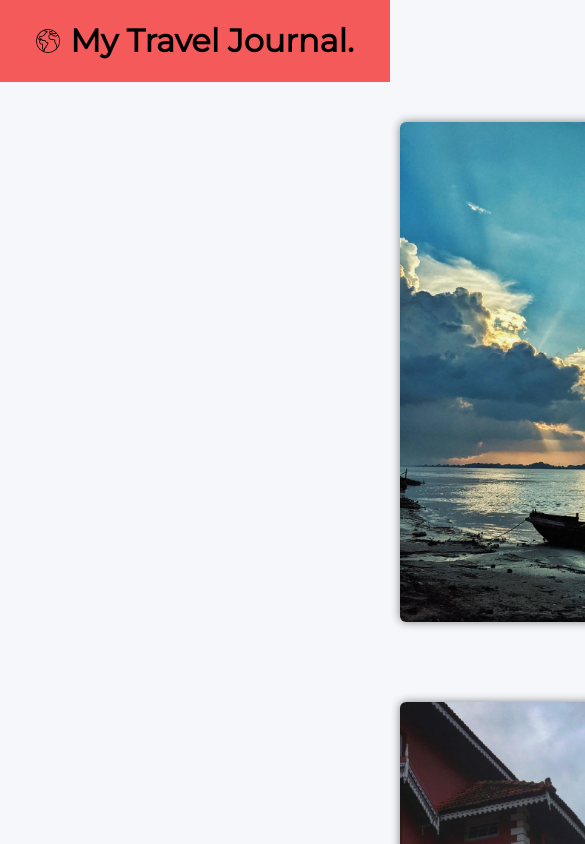
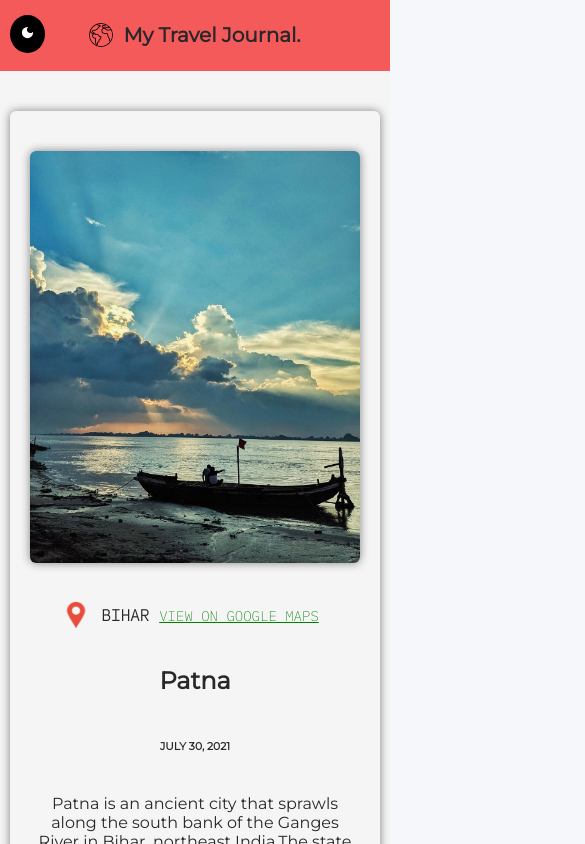
Before and after one commit to anishsinhaa/travel-journal, a React (Create React App) app: page / in a window 390 px wide. Shown: the top 844 px of the page, 585 px wide, since content can reach past the window. Built offline with nearby package versions, Linux system fonts and the light colour scheme.

Commit message:
dark mode and phone friendly
dark mode toggle button added and phone friendly css using @media used

```diff
--- a/package.json
+++ b/package.json
@@ -35,5 +35,8 @@
       "last 1 firefox version",
       "last 1 safari version"
     ]
+  },
+  "devDependencies": {
+    "@iconify/react": "^4.1.0"
   }
 }
--- a/src/App.js
+++ b/src/App.js
@@ -2,15 +2,23 @@ import Header from "./components/Header";
 import Main from "./components/Main";
 import Footer from "./components/Footer";
 import data from "./data";
+import React from "react";
 
 const place_list = data.map((data) => {
   return <Main key={data.id} {...data} />;
 });
 
+
+
 function App() {
+  const [darkMode,setDarkMode]=React.useState(false)
+  console.log(darkMode)
+  const toggle=()=>{
+    setDarkMode((prevState)=>!prevState)
+  }
   return (
-    <div className="App">
-      <Header />
+    <div className="App" style={{backgroundColor: darkMode?"#28282B":"whitesmoke", color: darkMode?"white":"#28282B"}}>
+      <Header darkMode={darkMode} toggle={toggle} />
       <section className="place-list">{place_list}</section>
       <Footer />
     </div>
--- a/src/components/Header.js
+++ b/src/components/Header.js
@@ -1,9 +1,36 @@
 import icon from "../images/worldwide.png";
-export default function Header() {
+import React from "react";
+import { Icon } from "@iconify/react";
+
+export default function Header(props) {
+  const [buttonText, setButtonText] = React.useState("DarkMode");
+  React.useEffect(() => {
+    setButtonText(
+      props.darkMode ? (
+        <Icon className="toggle-icon" icon="iconamoon:mode-light" />
+      ) : (
+        <Icon className="toggle-icon"  icon="material-symbols:dark-mode" />
+      )
+    );
+  }, [props.darkMode]);
   return (
-    <header className="header">
-      <img src={icon} alt="Globe"></img>
-      <h1>My Travel Journal.</h1>
+    <header
+      className="header"
+      style={{
+        backgroundColor: props.darkMode ? "#002147" : "#f55a5a",
+        color: props.darkMode ? "white" : "#28282B",
+      }}
+    >
+      <button
+        className={`toggler-${props.darkMode ? "dark" : "light"}`}
+        onClick={props.toggle}
+      >
+        {buttonText}
+      </button>
+      <div className="header-main">
+        <img src={icon} alt="Globe"></img>
+        <h1 className="header-h1">My Travel Journal.</h1>
+      </div>
     </header>
   );
 }
--- a/src/components/Main.js
+++ b/src/components/Main.js
@@ -2,7 +2,7 @@ import loc from "../images/location-pin.png";
 export default function Main(props) {
   return (
     <main className="main-container">
-      <card className="card">
+      <div className="card">
         <img className="photo" src={props.photo} alt="Location"></img>
         <section className="info">
           <div className="state">
@@ -18,7 +18,7 @@ export default function Main(props) {
           </h6>
           <p>{props.des}</p>
         </section>
-      </card>
+      </div>
     </main>
   );
 }
--- a/src/index.css
+++ b/src/index.css
@@ -4,70 +4,100 @@ body {
   background-color: #f5f7fb;
 }
 
-a:link {
+a:link,
+a:visited {
   color: green;
   background-color: transparent;
   text-decoration: none;
 }
 
-a:visited {
-  color: black;
-  background-color: transparent;
-  text-decoration: none;
-}
-
-a:hover {
+a:hover,
+a:active {
   color: red;
   background-color: transparent;
   text-decoration: underline;
 }
 
-a:active {
-  color: black;
-  background-color: transparent;
-  text-decoration: underline;
+.header > button {
+  font-size: 12px;
+  position: absolute;
+  padding: 10px;
+  margin: 10px;
+  margin-top: 20px;
+  border: none;
+  border-radius: 50%;
+  size: 2px;
+  vertical-align: middle;
 }
 
-.header {
+.header > button:hover {
+  cursor: pointer;
+}
+
+.toggler-light {
+  background-color: black;
+  color: white;
+}
+
+.toggler-dark {
+  background-color: white;
+  color: black;
+}
+
+.header-main {
   display: flex;
   align-items: center;
   justify-content: center;
-  background-color: #f55a5a;
+  padding: 10px;
+  margin-bottom: 20px;
 }
+
+.header-main > img {
+  margin-right: 10px;
+  max-width: 100px;
+}
+
 .footer {
   display: flex;
   align-items: center;
   justify-content: center;
   background-color: #918e9b;
+  padding: 10px;
 }
-.header img {
-  margin-right: 10px; /* Optional margin between the icon and the title */
+
+.main-container {
+  padding: 20px;
+  display: flex;
+  flex-direction: column;
+  align-items: center;
 }
-.main-container {
-  padding: 40px;
-  display: flexbox;
-  justify-content: center;
-  padding-left: 400px;
-}
+
 .googlemaps {
-  font-size: 12px;
-  size: 10px;
-  padding: 20px;
+  font-size: 14px;
+  padding: 10px;
   text-decoration: underline;
 }
+
 .photo {
-  width: 400px;
-  margin-right: 20px;
+  width: 100%;
+  max-width: 400px;
+  margin-bottom: 20px;
+  margin-top: 20px;
   border-radius: 6px;
   box-shadow: 0px 0px 10px 0px grey;
 }
 
 .card {
   display: flex;
-  justify-content: center;
-  align-items: flex-start;
-  width: 800px;
-  height: 500px;
+  flex-direction: column;
+  align-items: center;
+  width: 100%;
+  max-width: 500px;
+  height: auto;
+  padding: 20px;
+  margin-bottom: 20px;
+  border-radius: 6px;
+  box-shadow: 0px 0px 10px 0px grey;
 }
 
 .card > h4,
@@ -77,14 +107,17 @@ a:active {
   margin: 0;
   padding: 0;
 }
+
 .info {
   display: flex;
   flex-direction: column;
-  align-items: left;
+  align-items: center;
   justify-content: flex-start;
   margin: 0;
   padding: 0;
-  width: 600px;
+  width: 100%;
+  max-width: 600px;
+  text-align: center;
 }
 
 .state {
@@ -96,3 +129,28 @@ a:active {
 .state img {
   margin-right: 10px;
 }
+.toggle-icon{
+  font-size:25px
+}
+
+@media only screen and (max-width: 600px) {
+  .header-h1{
+    font-size: 20px;
+  }
+  .header > button {
+    margin-top: 15px;
+  }
+  .toggle-icon{
+    font-size:15px
+  }
+  .card {
+    max-width: 330px;
+  }
+  .card > h4,
+  .card > h2,
+  .card > h6,
+  .card > p {
+  margin: 0;
+  padding: 0;
+}
+}
```
Also changed, not shown: 1 other file (tests, documents, lock files or other folders).
